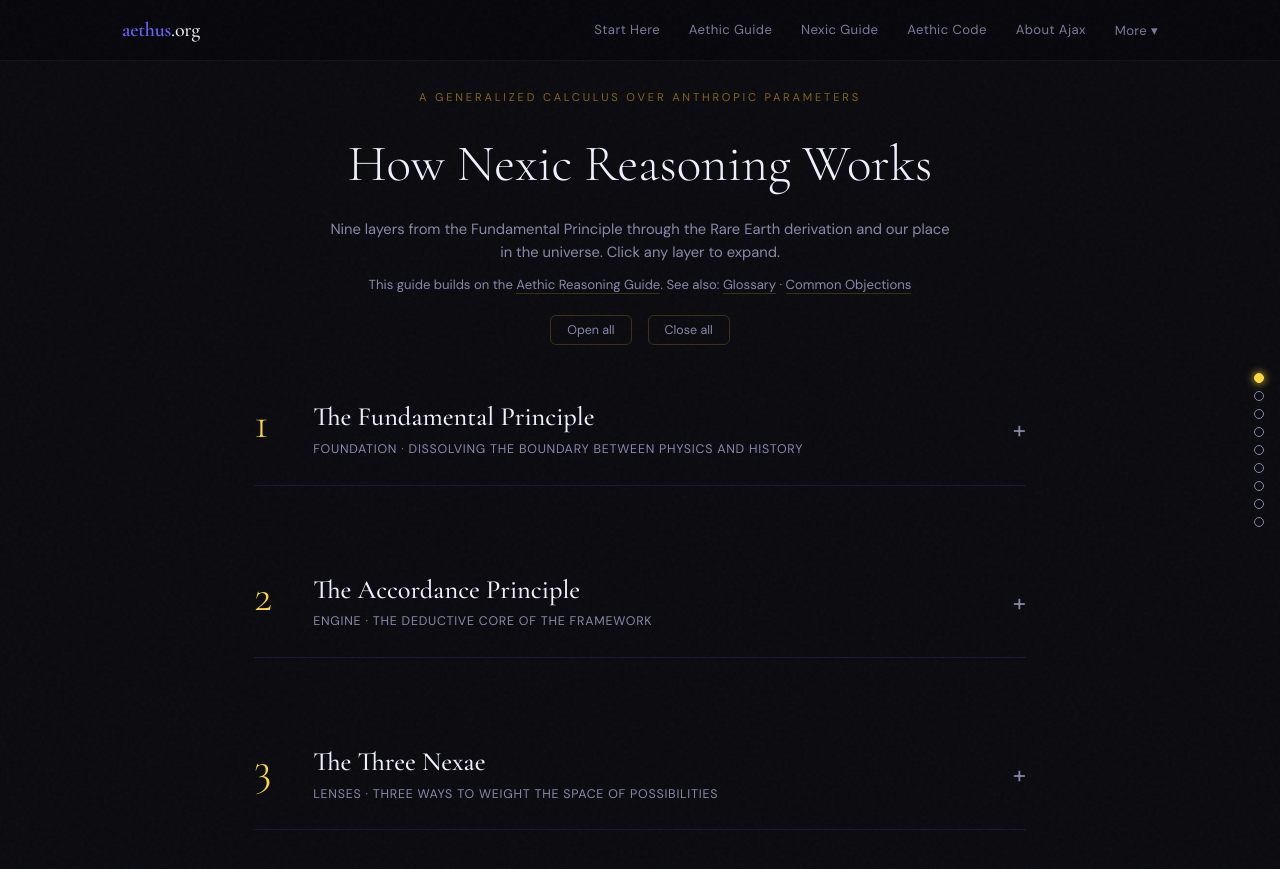
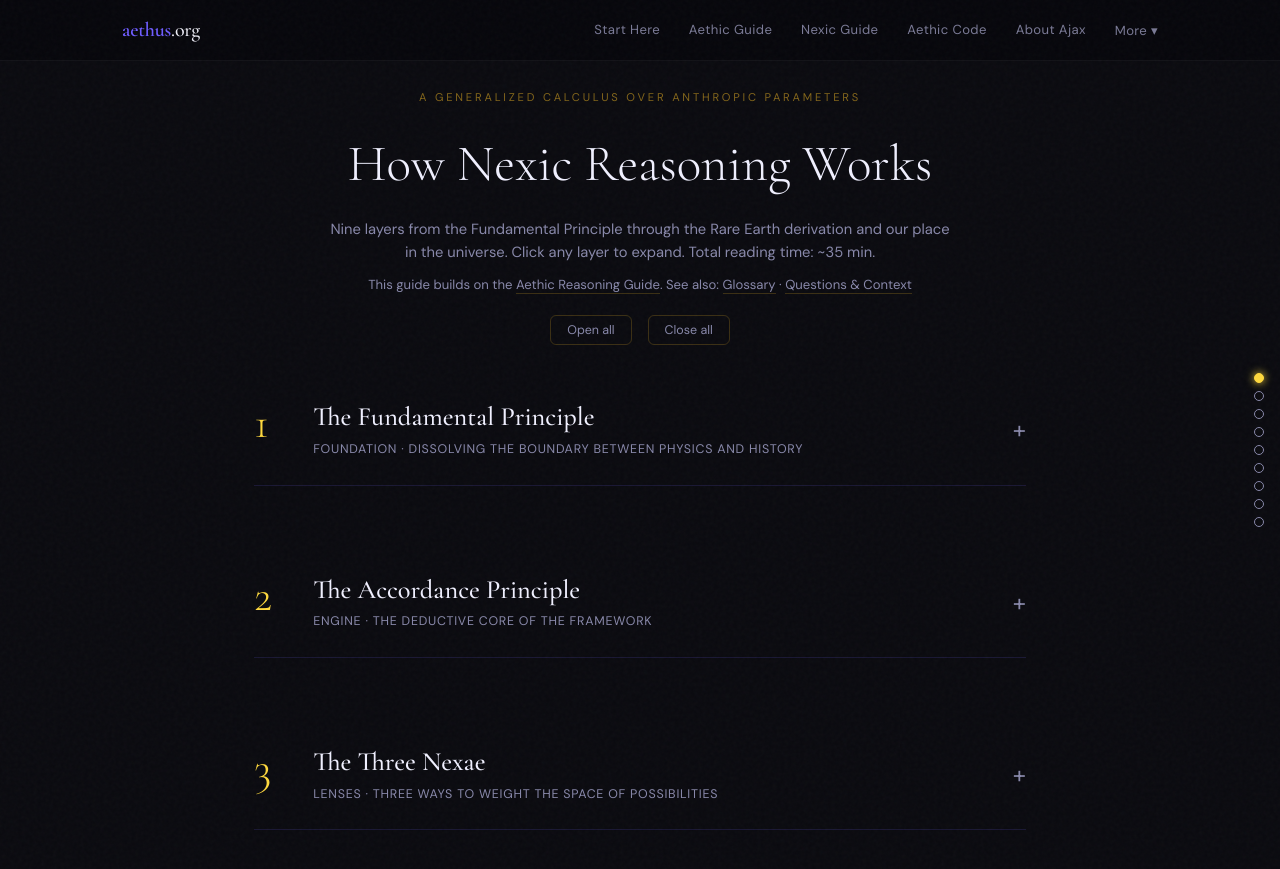
Before and after one commit to brunchwnewton/brunchwnewton.github.io, a Jekyll site: the page built from nexic-reasoning-guide.html, in a window 1280 px wide and 900 px high. Shown: the top 869 px of the window. Built offline with Jekyll 4.4.1, drawn with Linux system fonts in a browser that asks for light colours; some of the changed text lies outside the part shown.

Commit message:
Update nexic-reasoning-guide.html

```diff
--- a/nexic-reasoning-guide.html
+++ b/nexic-reasoning-guide.html
@@ -462,8 +462,8 @@
 <header style="text-align:center;padding:5.5rem 2rem 2rem;">
   <div style="font-size:0.7rem;text-transform:uppercase;letter-spacing:0.25em;color:rgba(251,191,36,0.5);margin-bottom:0.8rem;">A Generalized Calculus Over Anthropic Parameters</div>
   <h1 style="font-family:'Cormorant Garamond',serif;font-size:clamp(2rem,5vw,3.2rem);font-weight:300;color:var(--text-bright);margin-bottom:0.6rem;">How Nexic Reasoning Works</h1>
-  <p style="max-width:620px;margin:0 auto;color:var(--text-dim);font-size:0.92rem;line-height:1.6;">Nine layers from the Fundamental Principle through the Rare Earth derivation and our place in the universe. Click any layer to expand.</p>
-  <p style="max-width:620px;margin:0.6rem auto 0;color:var(--text-dim);font-size:0.82rem;line-height:1.6;">This guide builds on the <a href="/aethic-reasoning-guide.html" style="color:var(--accent-gold);text-decoration:none;border-bottom:1px solid rgba(251,191,36,0.2);">Aethic Reasoning Guide</a>. See also: <a href="/glossary.html" style="color:var(--accent-gold);text-decoration:none;border-bottom:1px solid rgba(251,191,36,0.2);">Glossary</a> · <a href="/faq.html" style="color:var(--accent-gold);text-decoration:none;border-bottom:1px solid rgba(251,191,36,0.2);">Common Objections</a></p>
+  <p style="max-width:620px;margin:0 auto;color:var(--text-dim);font-size:0.92rem;line-height:1.6;">Nine layers from the Fundamental Principle through the Rare Earth derivation and our place in the universe. Click any layer to expand. Total reading time: ~35 min.</p>
+  <p style="max-width:620px;margin:0.6rem auto 0;color:var(--text-dim);font-size:0.82rem;line-height:1.6;">This guide builds on the <a href="/aethic-reasoning-guide.html" style="color:var(--accent-gold);text-decoration:none;border-bottom:1px solid rgba(251,191,36,0.2);">Aethic Reasoning Guide</a>. See also: <a href="/glossary.html" style="color:var(--accent-gold);text-decoration:none;border-bottom:1px solid rgba(251,191,36,0.2);">Glossary</a> · <a href="/faq.html" style="color:var(--accent-gold);text-decoration:none;border-bottom:1px solid rgba(251,191,36,0.2);">Questions & Context</a></p>
   <div style="margin-top:1.2rem;display:flex;gap:1rem;justify-content:center;flex-wrap:wrap;">
     <button onclick="toggleAll(true)" style="padding:0.4rem 1rem;border-radius:6px;border:1px solid rgba(251,191,36,0.2);background:transparent;color:var(--text-dim);cursor:pointer;font-size:0.78rem;font-family:inherit;">Open all</button>
     <button onclick="toggleAll(false)" style="padding:0.4rem 1rem;border-radius:6px;border:1px solid rgba(251,191,36,0.2);background:transparent;color:var(--text-dim);cursor:pointer;font-size:0.78rem;font-family:inherit;">Close all</button>
@@ -551,7 +551,7 @@
         <div style="font-size:0.82rem;color:var(--text-dim);margin-top:0.5rem;">For attribute A of Earth’s history and H denoting human existence. P(A) runs with respect to the Cosmic Nexus. This is “more likely true than not,” not a certainty.</div>
       </div>
 
-      <p>This works like the fundamental theorem of calculus: just as the FTC, by establishing the integral as the antiderivative, removes us from having to concretely construct geometry like Archimedes, the Accordance Principle creates a <span class="hl">”deductive-intermediary step”</span> that derives whether an alternate history could produce humans <em>without having to directly deduce human-hospitality from the actual content of that history</em>. A suspension of disbelief: an abstract reinterpretation that produces equivalent results through an entirely different object.</p>
+      <p>This works like the fundamental theorem of calculus: just as the FTC, by establishing the integral as the antiderivative, removes us from having to concretely construct geometry like Archimedes, the Accordance Principle creates a <span class="hl">“deductive-intermediary step”</span> that derives whether an alternate history could produce humans <em>without having to directly deduce human-hospitality from the actual content of that history</em>. A suspension of disbelief: an abstract reinterpretation that produces equivalent results through an entirely different object.</p>
 
       <p>The principle is derived from two sub-principles working in concert: <strong>self-mediocrity</strong> (oneself is a random observer among all observers) and <strong>cosmic mediocrity</strong> (observers across possible universes occur with probabilistic frequency matching their inherent generation probabilities). Their conjunction yields the Accordance Principle directly.</p>
 
@@ -726,9 +726,9 @@
 
       <table class="aethic-table">
         <tr><th>Nexus</th><th>Weights By</th><th>Question</th></tr>
-        <tr><td style="color:var(--text-bright)">Cosmic (N₀)</td><td>Volumetric frequency in the open cosmos</td><td>”How common is this?”</td></tr>
-        <tr><td style="color:var(--accent-3)">Aetherian (N<sub>H</sub>)</td><td>Probability of containing conscious observers</td><td>”How likely to be observed?”</td></tr>
-        <tr><td style="color:var(--accent-1)">Optimation (N<sub>Hₑ</sub>)</td><td>Membership in biosphere producing eventual observers</td><td>”How typical for our evolutionary history?”</td></tr>
+        <tr><td style="color:var(--text-bright)">Cosmic (N₀)</td><td>Volumetric frequency in the open cosmos</td><td>“How common is this?”</td></tr>
+        <tr><td style="color:var(--accent-3)">Aetherian (N<sub>H</sub>)</td><td>Probability of containing conscious observers</td><td>“How likely to be observed?”</td></tr>
+        <tr><td style="color:var(--accent-1)">Optimation (N<sub>Hₑ</sub>)</td><td>Membership in biosphere producing eventual observers</td><td>“How typical for our evolutionary history?”</td></tr>
       </table>
 
       <p><span class="hl">Optimation</span> is the mechanism through which the Accordance Principle operates in natural history. It is not natural selection (which is forward-looking and mechanistic), nor is it teleology (which implies intentional guidance). It is <em>retrospective optimization</em>: the emergent appearance of intention in a history that is entirely mechanistically random, arising solely from the fact that we can only observe histories that produced us.</p>
@@ -767,7 +767,7 @@
           <p>Assemble the one hundred most brilliant strategists in human history. Grant them whatever technology they wish. Their task: travel back to the final day of the Cretaceous and end the reign of the theropods while preserving the primates. Deploy nuclear weapons? Smaller theropods survive and refill niches. Ground forces? Tedious beyond measure, one percent eliminated before exhaustion. The optimal solution is an asteroid impact, but even granting this insight: how large? What composition? What angle? What velocity? What location? The variables are too numerous, the margins too fine.</p>
           <p>And yet, this is precisely what transpired. The Chicxulub impactor struck a shallow, sulfur-rich sea at the precise parameters necessary to trigger a mass extinction of sufficient magnitude to eliminate the dominant theropods while preserving the mammalian lineages. The probability: on the order of 10⁻²⁷ or lower. The mechanism navigates probability spaces so incomprehensibly vast that the achievement dwarfs the greatest conceivable feats of human reasoning. And yet it is wholly reducible to material processes: survivorship bias at root, operating over the Accordance Principle, amplified by the High-Contrast Earth Hypothesis.</p>
 
-          <h4>”Miraculous” as a Formal Term</h4>
+          <h4>“Miraculous” as a Formal Term</h4>
           <p>The paper introduces a precise semantic convention: <strong>Miraculous</strong> (capital M) is the adjective for that which is driven by Optimation. “The K-Pg extinction was a Miraculous event” means: the extinction was an unlikely occurrence under the Cosmic Nexus, but an immense prerequisite to human existence, and therefore a consequence of Optimation effects. A <strong>Miracle</strong> is any Aethus satisfying both criteria: unlikely in the Open Cosmos and a prerequisite to Aetherian existence. This distinguishes contingent accidents from Aethic stated-attributes that should be singled out for their Nexic significance.</p>
 
         </div></div>
@@ -1080,7 +1080,7 @@
       <p>The nihilist’s own premise, cosmic indifference and the vastness of empty space, becomes the mathematical fuel for the counter-argument. The darker the cosmos, the more improbable your existence, the stronger the coupling. <em>The graveyard is not rhetorical decoration atop a separate argument. The graveyard <strong>is</strong> the argument.</em></p>
 
       <div class="formal">
-        <span class="formal-label">”We Are Not Merely Some Fluttering Inscription on the Hull of the Cosmos”</span>
+        <span class="formal-label">“We Are Not Merely Some Fluttering Inscription on the Hull of the Cosmos”</span>
         With the dual Aethic and Nexic paradigms operating together: we have counterarguments to straight materialism from Aethic reasoning (observer-centrality, the extrusion principle, relativist superposition content), and now with Nexic reasoning augment this with a sweeping demonstration of the uniqueness of native-Earth consciousness against the probabilistic standards of the cosmos. We are the embodiment of the universe itself. We get to live in the most beautiful place in the universe, on a planet where you can stare into the blue sky and the white, puffy clouds above. This is a grounding that we must keep close in order to handle the next key stages of our existence on this planet.
       </div>
 
@@ -1115,7 +1115,7 @@
 </section>
 
 <footer style="text-align:center; padding:3rem 2rem 4rem; color:var(--text-dim); font-size:0.82rem;">
-  Based on “<a href="https://philpapers.org/rec/BENNRD" target="_blank" rel="noopener" style="color:var(--accent-4);text-decoration:none;">Nexic Reasoning: Defining a Generalized Calculus Over Anthropic Parameters</a>” by Ajax Benander (November 2024).
+  Based on “<a href="https://philpapers.org/rec/BENNRD" target="_blank" rel="noopener" style="color:var(--accent-4);text-decoration:none;">Nexic Reasoning: Defining a Generalized Calculus Over Anthropic Parameters</a>“ by Ajax Benander (November 2024).
   <br>This interactive guide is an interpretive summary. Refer to the original paper for formal proofs and complete argumentation.
   <br><a href="/" style="color:var(--text-dim);text-decoration:none;margin-top:0.5rem;display:inline-block;">← Back to aethus.org</a>
 </footer>
```
Also changed, not shown: other parts of nexic-reasoning-guide.html (+1 -1 lines).
